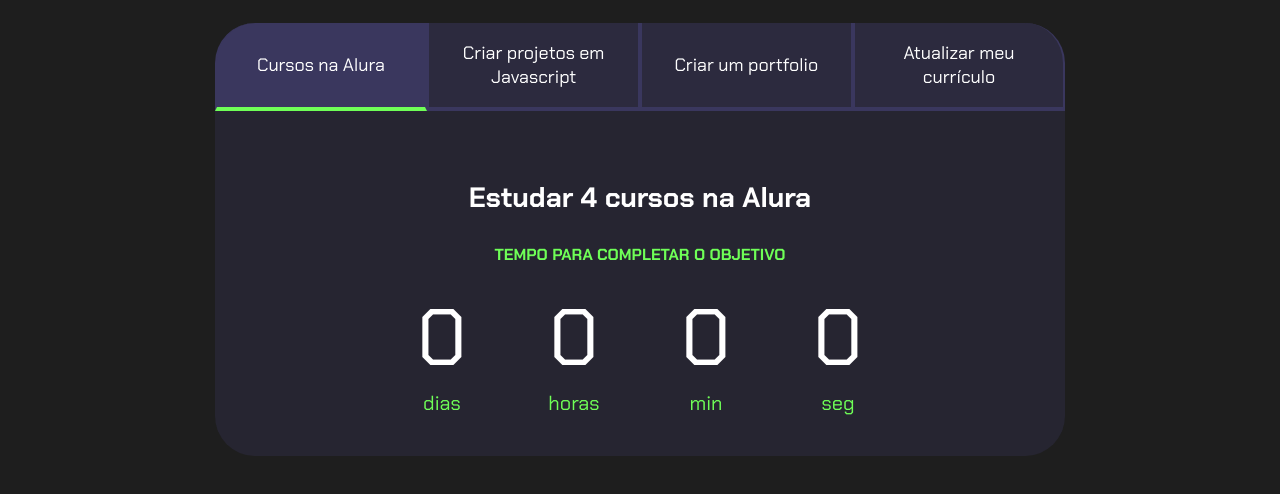
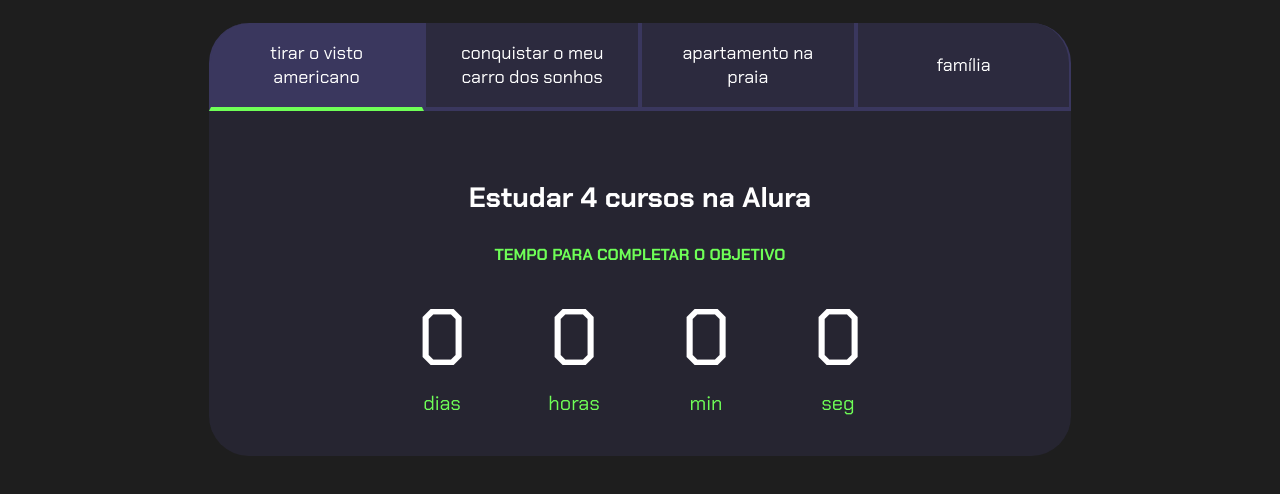
Before and after one commit to bruno290508/2-trimestre-projeto, a plain HTML site: page index.html in a window 1280 px wide. Shown: the part 80-574 px from the top of the page. Drawn offline with Linux system fonts and the light colour scheme.

Commit message:
Update index.html

```diff
--- a/index.html
+++ b/index.html
@@ -13,10 +13,10 @@
         <h2 class="titulo-principal">Meus objetivos do ano<span>_</span></h2>
         <div class="conteudo">
             <div class="botoes">
-                <button class="botao ativo">Cursos na Alura</button>
-                <button class="botao">Criar projetos em Javascript</button>
-                <button class="botao">Criar um portfolio</button>
-                <button class="botao">Atualizar meu currículo</button>
+                <button class="botao ativo">tirar o visto americano </button>
+                <button class="botao">conquistar o meu carro dos sonhos </button>
+                <button class="botao">apartamento na praia</button>
+                <button class="botao">família </button>
             </div>
             <div class="abas-textos">
                 <div class="aba-conteudo ativo">
```
